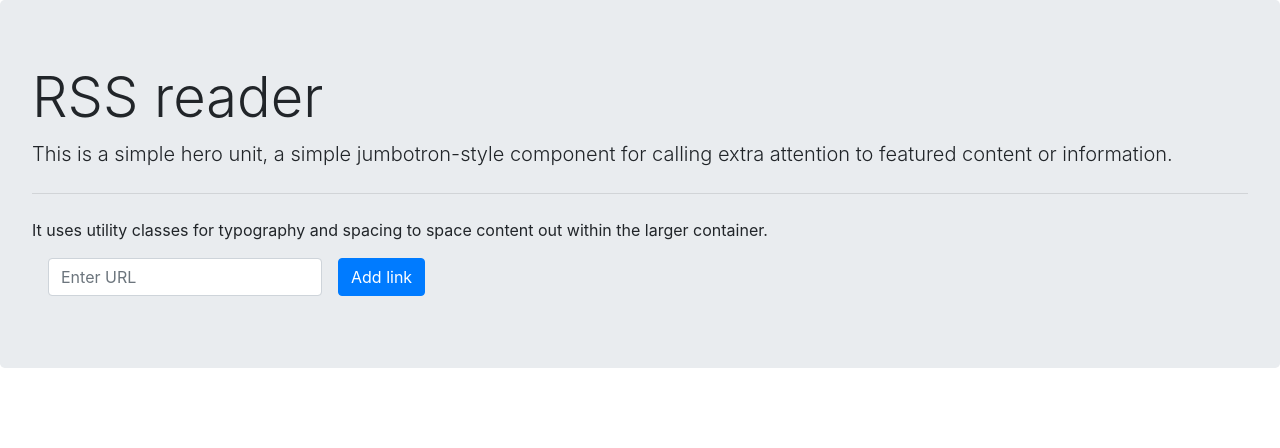
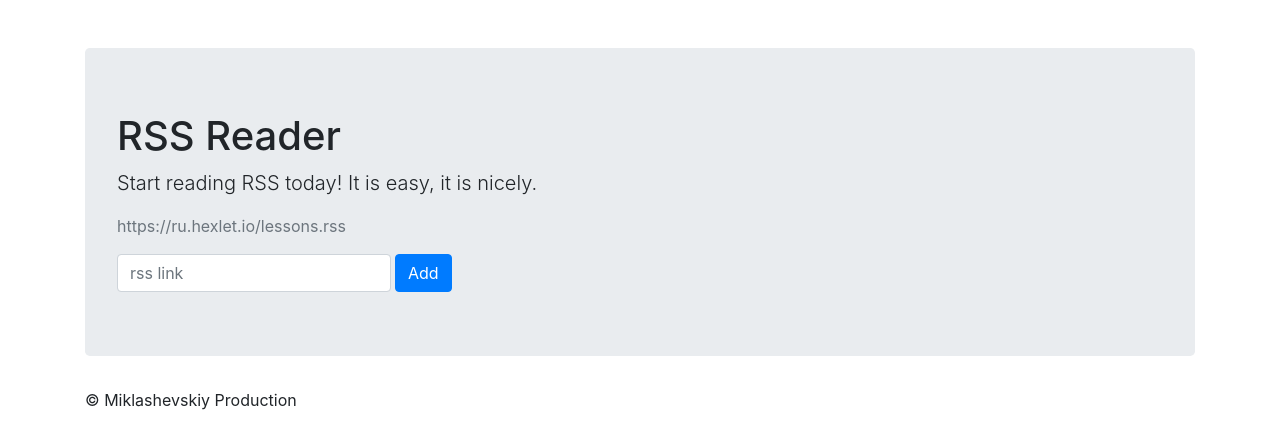
Before and after one commit to Mkleon/frontend-project-lvl3, a website built with webpack: page src/template.html in a window 1280 px wide. Built offline with nearby package versions, Linux system fonts and the light colour scheme.

Commit message:
refactor design

```diff
--- a/src/template.html
+++ b/src/template.html
@@ -1,24 +1,32 @@
-
-<!doctype html>
-<html>
+<!DOCTYPE html>
+<html lang="en">
   <head>
-    <title>Webpack Package</title>
+    <meta charset="utf-8">
+    <title>RSS Reader</title>
   </head>
-  <body>
-    <div id="point">
+  <body class="d-flex flex-column h-100">
+    <div class="container mt-5">
       <div class="jumbotron">
-        <h1 class="display-4">RSS reader</h1>
-        <p class="lead">This is a simple hero unit, a simple jumbotron-style component for calling extra attention to featured content or information.</p>
-        <hr class="my-4">
-        <p>It uses utility classes for typography and spacing to space content out within the larger container.</p>
-        <form class="form-inline">
-          <div class="form-group mx-sm-3 mb-2">
-            <label for="link" class="sr-only">Link</label>
-            <input type="text" class="form-control" id="link" placeholder="Enter URL">
+        <h1>RSS Reader</h1>
+        <p class="lead">Start reading RSS today! It is easy, it is nicely.</p>
+        <p class="text-muted">https://ru.hexlet.io/lessons.rss</p>
+        <form action="" class="form-inline rss-form">
+          <div class="form-group">
+            <input type="text" required name="url" class="form-control" placeholder="rss link">
           </div>
-          <button type="submit" class="btn btn-primary mb-2">Add link</button>
+          <button type="submit" class="btn btn-primary ml-1">Add</button>
         </form>
+        <div class="feedback"></div>
       </div>
-    </div>
-  </body>
+      <div class="row">
+        <div class="col rss-items">
+        </div>
+        <div class="col rss-links">
+        </div>
+      </div>
+      <footer class="footer">
+        <p>&copy; Miklashevskiy Production</p>
+      </footer>
+    </div> <!-- /container -->
+  <script type="text/javascript" src="main.js"></script></body>
 </html>
```
